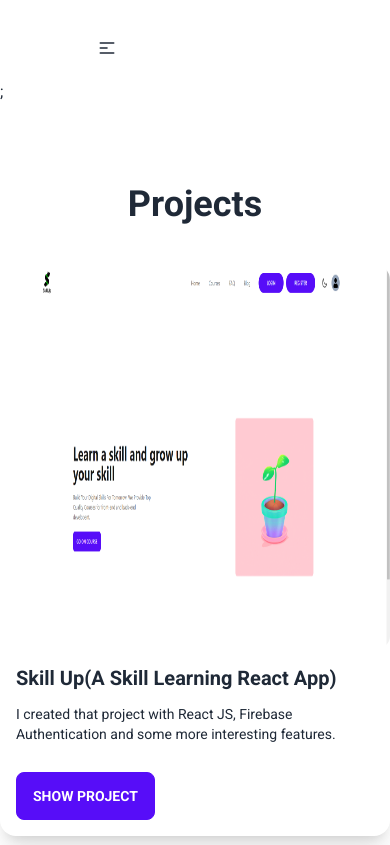
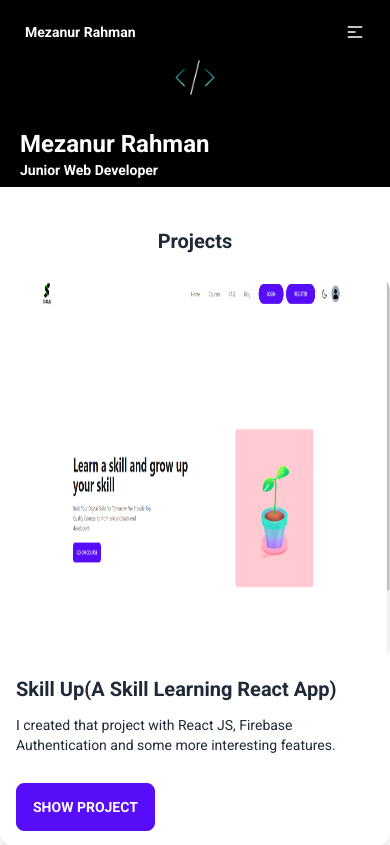
Before and after one commit to Mezan2002/mezanSimplePortfolioClient, a React (Create React App) app: page / in a window 390 px wide. Shown: the top 845 px of the page. Built offline with nearby package versions, Linux system fonts and the light colour scheme.

Commit message:
Almost done

```diff
--- a/src/Components/Banner/Banner.js
+++ b/src/Components/Banner/Banner.js
@@ -6,7 +6,7 @@ const Banner = () => {
     <div className="">
       <div className="hidden md:block">
         <div className="">
-          <img src={bannerImage} className="mt-[-150px] w-full" alt="" />
+          <img src={bannerImage} className="mt-[-120px] w-full" alt="" />
         </div>
         <div className="absolute bottom-20 left-20 text-white">
           <h2 className="text-[130px] font-bold">Mezanur Rahman</h2>
@@ -16,6 +16,17 @@ const Banner = () => {
           </p>
         </div>
       </div>
+      <div className="md:hidden block">
+        <div className="">
+          <img src={bannerImage} className="w-full mt-[-120px]" alt="" />
+        </div>
+        <div className="absolute top-32 left-5 text-white">
+          <h2 className="md:text-[130px] text-2xl font-bold">Mezanur Rahman</h2>
+          <p className="md:text-xl text-sm font-semibold">
+            Junior Web Developer
+          </p>
+        </div>
+      </div>
     </div>
   );
 };
--- a/src/Components/Contact/Contact.js
+++ b/src/Components/Contact/Contact.js
@@ -30,14 +30,18 @@ const Contact = () => {
   return (
     <div className="my-20 container mx-auto" id="contact">
       <div>
-        <h2 className="text-center text-4xl font-bold mb-10">Get In Touch</h2>
+        <h2 className="text-center text-xl md:text-4xl font-bold mb-5 md:mb-10">
+          Get In Touch
+        </h2>
       </div>
       <div className="lg:grid lg:grid-cols-2 gap-5">
         <div>
           <img className="rounded-xl" src={contactFormImage} alt="" />
         </div>
         <div className="md:pl-5 px-2 md:px-0 md:mt-24">
-          <h4 className="text-2xl mb-10 font-bold">Contact Me</h4>
+          <h4 className="md:text-2xl text-xl md:mb-10 hidden md:block font-bold">
+            Contact Me
+          </h4>
           <form ref={form} onSubmit={sendEmail}>
             <input
               className="border-b-2 inputForm w-full py-3 pl-2 focus:outline-none text-xl"
--- a/src/Components/Navbar/Navbar.js
+++ b/src/Components/Navbar/Navbar.js
@@ -17,16 +17,22 @@ const Navbar = () => {
   );
   return (
     <div>
-      <div className="navbar px-20 mt-4">
-        <div className="navbar-start">
-          <div className="dropdown">
+      <div className="navbar md:px-20 md:mt-4 justify-between">
+        <a
+          className="btn btn-ghost normal-case text-sm md:text-xl z-10 text-white"
+          href="/"
+        >
+          Mezanur Rahman
+        </a>
+        <div className="navbar-end">
+          <div className="dropdown dropdown-end">
             <label tabIndex={0} className="btn btn-ghost lg:hidden">
               <svg
                 xmlns="http://www.w3.org/2000/svg"
                 className="h-5 w-5"
                 fill="none"
                 viewBox="0 0 24 24"
-                stroke="currentColor"
+                stroke="white"
               >
                 <path
                   strokeLinecap="round"
@@ -43,12 +49,6 @@ const Navbar = () => {
               {navItems}
             </ul>
           </div>
-          <a
-            className="btn btn-ghost normal-case text-xl z-10 text-white"
-            href="/"
-          >
-            Mezanur Rahman
-          </a>
         </div>
         <div className="navbar-end hidden lg:flex">
           <ul className="menu menu-horizontal px-1 z-10 text-white">
--- a/src/Components/Projects/Projects.js
+++ b/src/Components/Projects/Projects.js
@@ -32,8 +32,10 @@ const Projects = () => {
     },
   ];
   return (
-    <div className="my-20" id="projects">
-      <h2 className="text-4xl text-center font-bold mb-10">Projects</h2>
+    <div className="md:my-20 my-10" id="projects">
+      <h2 className="md:text-4xl text-xl text-center font-bold mb-5 md:mb-10">
+        Projects
+      </h2>
       <div className="grid grid-cols-1 md:grid-cols-2 lg:grid-cols-3 gap-10 md:px-20">
         {projectsInfo.map((project) => (
           <div
```
